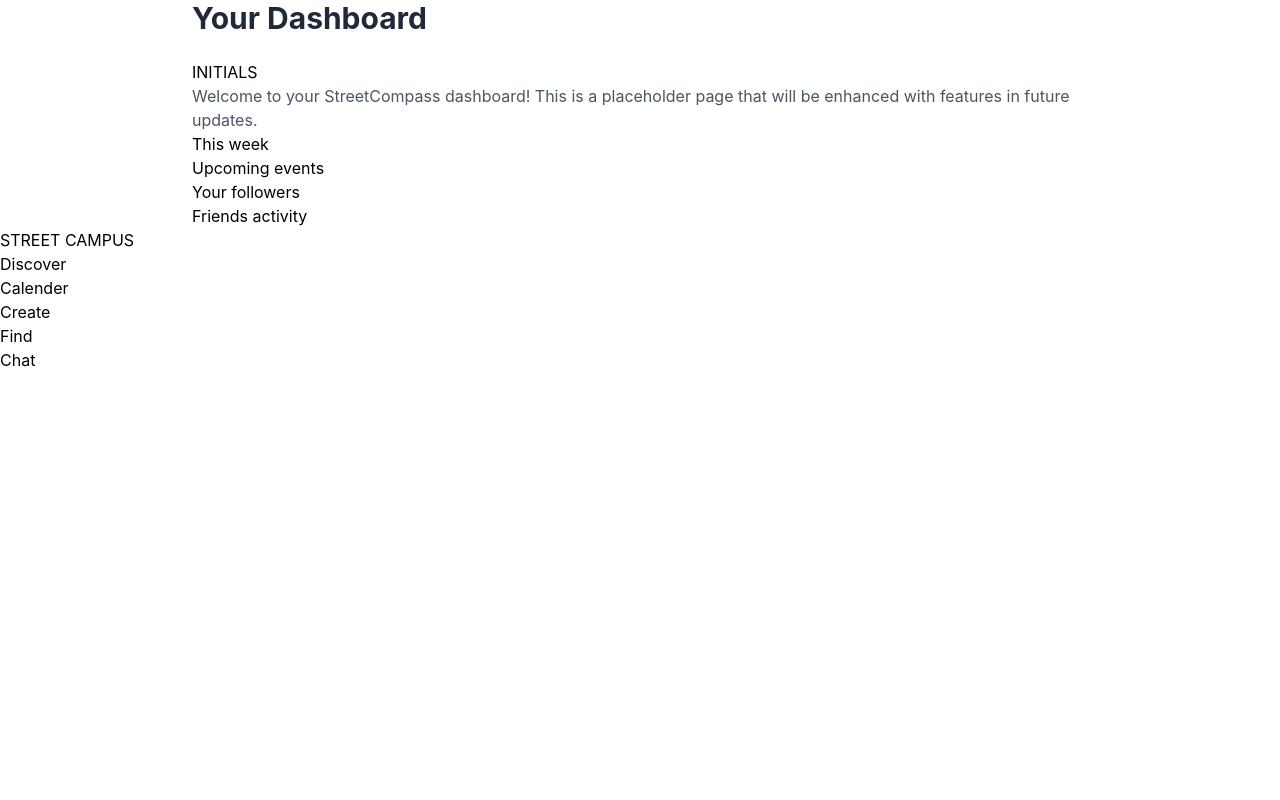
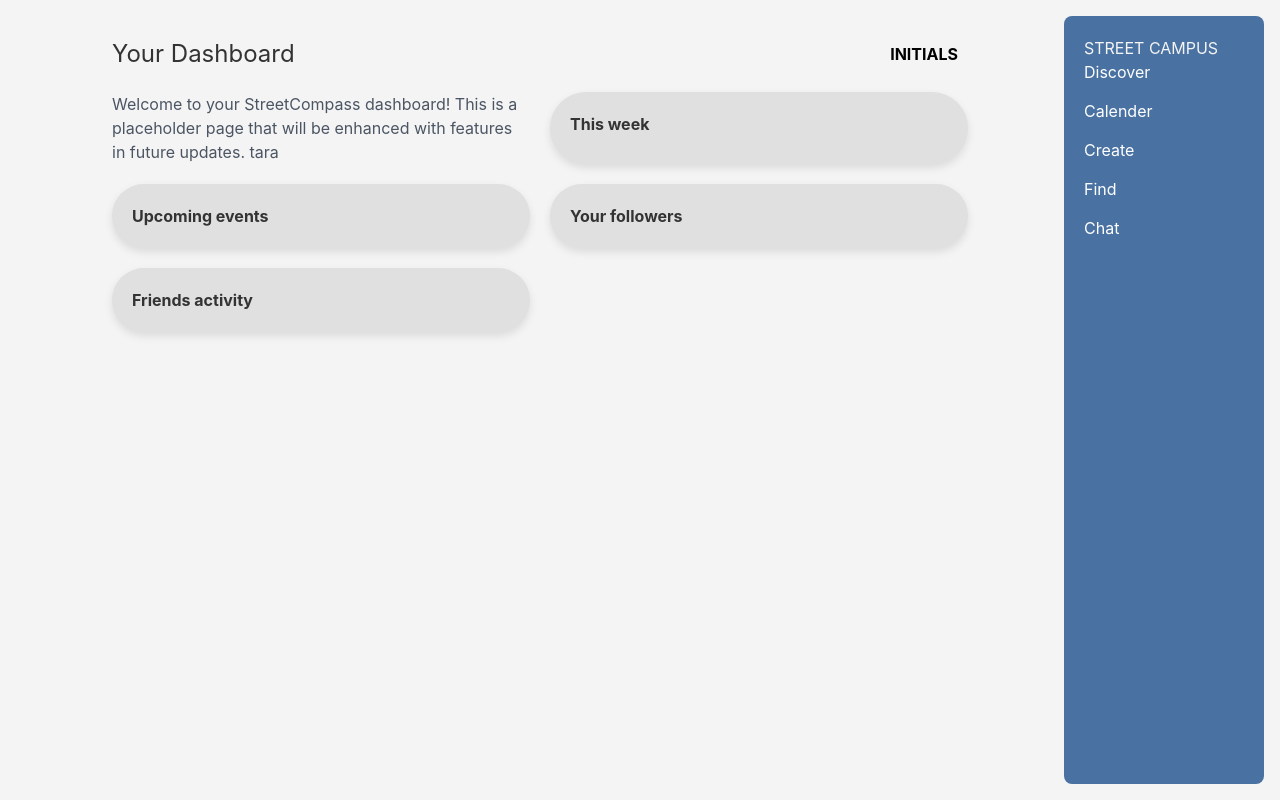
Before and after one commit to revaporated/streetcompass, a React (Create React App) app: page /dashboard in a window 1280 px wide. Built offline with nearby package versions, Linux system fonts and the light colour scheme; no server answers.

Commit message:
updated dash

```diff
--- a/src/components/Dashboard/Dashboard.js
+++ b/src/components/Dashboard/Dashboard.js
@@ -1,12 +1,12 @@
 import React from 'react';
-
+import './dashboard.css';
 function Dashboard() {
   return (
     <div className="min-h-screen bg-gray-100 p-8" class="body-container" >
       <div className="max-w-4xl mx-auto">
         <header>
 
-        <h1 className="text-3xl font-bold text-gray-800 mb-6">
+        <h1 className="dash">
           Your Dashboard
         </h1>
         <div class="profile"><span>INITIALS</span><div class="avater"></div></div>
@@ -15,7 +15,7 @@
         <div className="bg-white rounded-lg shadow-lg p-6" id="body_right" class="grid" >
           <p className="text-gray-600">
             Welcome to your StreetCompass dashboard! This is a placeholder page that will
-            be enhanced with features in future updates.
+            be enhanced with features in future updates. tara
           </p>
           <div class= "card"> This week</div>
           <div class= "card"> Upcoming events</div>
@@ -34,6 +34,9 @@
           <li><a href="PostCreator.js" class="row"> Create </a></li>
           <li><a href="#" class="row"> Find </a></li>
           <li><a href="#" class="row"> Chat </a></li>
+
+
+
         </ul>
       </div>
     </div>
--- a/src/components/Dashboard/dashboard.css
+++ b/src/components/Dashboard/dashboard.css
@@ -1,67 +1,92 @@
+*{
+    margin:0;
+    padding:0;
+    box-sizing: border-box
+}
+.dash{
+    font-family: ;
+}
 .body-container{
-    display: grid;
-    grid-template-columns: 1fr 3fr;
-    gap: 5%;
+    display:flex;
+    min-height: 100vh;
+    background-color: #f4f4f4;
+    padding:16px;
 }
 
-#body_right: :nth-of-type(1){
-    flex:1;
-    text-align: center;
-    max-width: 100%;
-    height: auto;
+#body_left{
+    width:200px;
+
+    background-color:rgb(73, 114, 162);
+    color:#f4f4f4;
+    padding:20px;
+    border-radius: 8px;
 }
 
-#body_left: :nth-of-type(2){
-    flex:2;
-    padding-top: 12%
-    text-align:center;
-    max-width:100%;
-
-}
-.menue{
-    font-family: 'Franklin Gothic Medium', 'Arial Narrow', Arial, sans-serif;
-    font-size: 250%;
-    font-weight: 200;
-    line-height: 1.75;
-    flex-direction: column;
+#body_left .menue{
+    list-style: none;
 }
 
-.menue li:hover{
-    background-color: red;
-    color: black;
-    cursor:pointer;
+#body_left .menue li{
+    margin-bottom: 15px;
 }
 
-
-.row{
-    padding: 10px;
-    border-bottom: 1px solid #ddd;
-
+#body_left .menue li a{
+    color:white;
+    text-decoration: none;
+    font-size: 16px;
 }
 
-.profile{
-    display:flex;
+#body_left .menue li a:hover{
+    text-decoration: underline;
+}
+
+.max-w-4xl {
+    flex:1;
+    padding: 20px;
+}
+
+header {
+    display: flex;
+    justify-content: space-between;
     align-items: center;
-}
-.profile span{
+    margin-bottom: 20px;
+  }
+
+  header h1 {
+    font-size: 24px;
+    color: #333;
+  }
+
+  .profile {
+    display: flex;
+    align-items: center;
+  }
+
+  .profile span {
     font-weight: bold;
     margin-right: 10px;
-}
-.avater{
+  }
+
+  .avatar {
     width: 30px;
     height: 30px;
     border-radius: 50%;
-    background-color: aqua;
-}
+    background-color: #ddd;
+  }
 
-.grid{
+  /* Grid Layout */
+  .grid {
     display: grid;
     grid-template-columns: 1fr 1fr;
     gap: 20px;
-}
-.card{
-    background-color: aquamarine;
-    padding:20px;
-    border-radius: 8px;
-    box-shadow: 0 4px 8px rgba(0,0 green,0 blue, 0.1alpha);
-}
+    margin-top: 20px;
+  }
+
+  .card {
+    background-color: #e0e0e0;
+    padding: 20px;
+    border-radius: 50px;
+    box-shadow: 0 4px 8px rgba(0, 0, 0, 0.1);
+    font-weight: bold;
+    color: #333;
+  }
```
